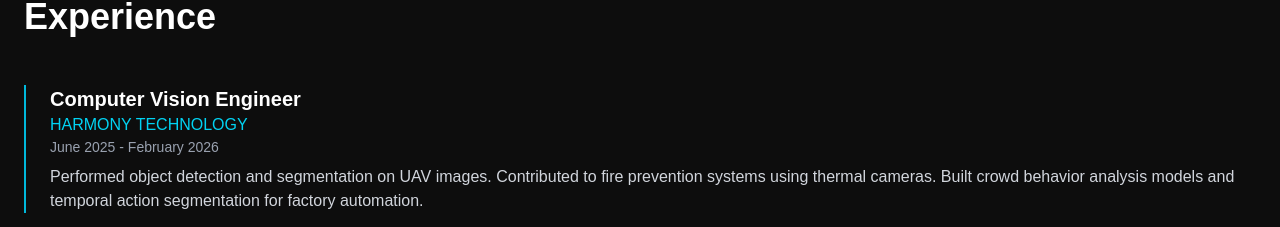
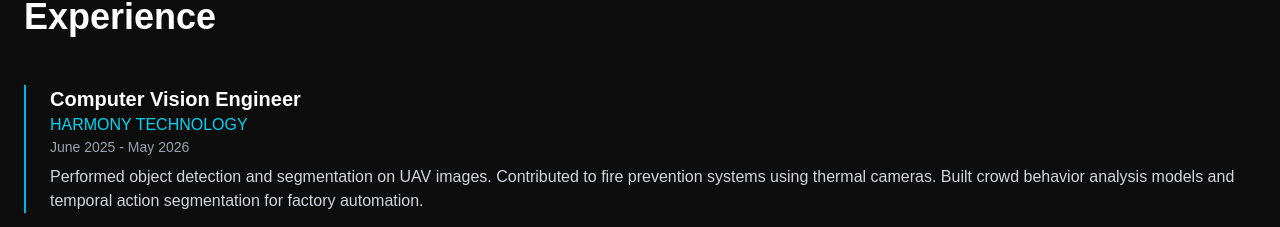
Before and after one commit to TOUZOUZ-Adnane/TOUZOUZ-Adnane, a Next.js app: page /TOUZOUZ-Adnane/ in a window 1280 px wide. Shown: the part 1886-2113 px from the top of the page. Built offline with nearby package versions, Linux system fonts and the light colour scheme.

Commit message:
Add files via upload

```diff
--- a/app/page.tsx
+++ b/app/page.tsx
@@ -158,7 +158,7 @@ export default function Home() {
               {
                 title: 'Computer Vision Engineer',
                 company: 'HARMONY TECHNOLOGY',
-                period: 'June 2025 - February 2026',
+                period: 'June 2025 - May 2026',
                 description: 'Performed object detection and segmentation on UAV images. Contributed to fire prevention systems using thermal cameras. Built crowd behavior analysis models and temporal action segmentation for factory automation.',
               },
               {
```
